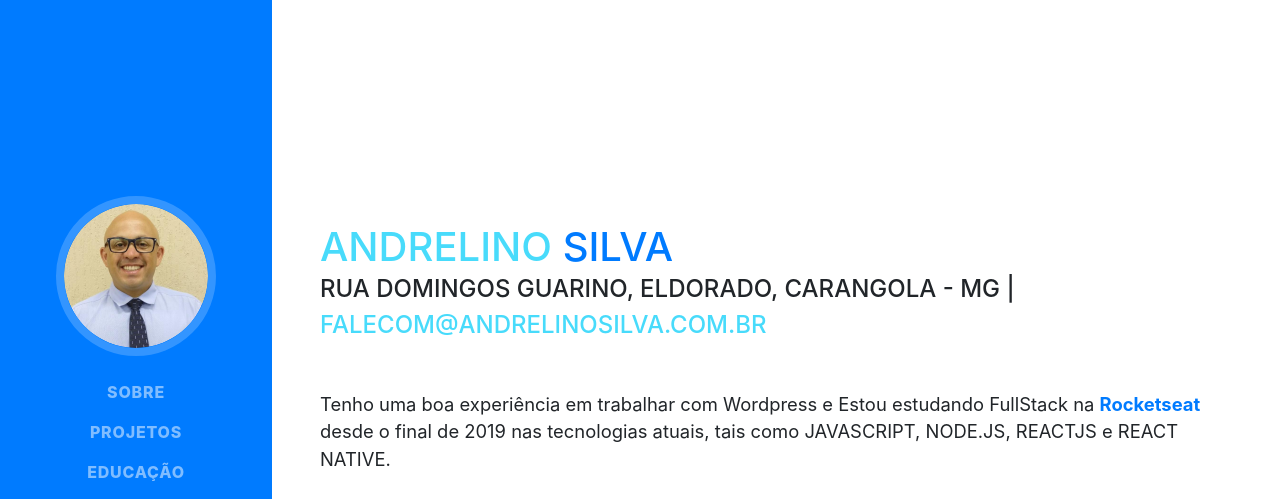
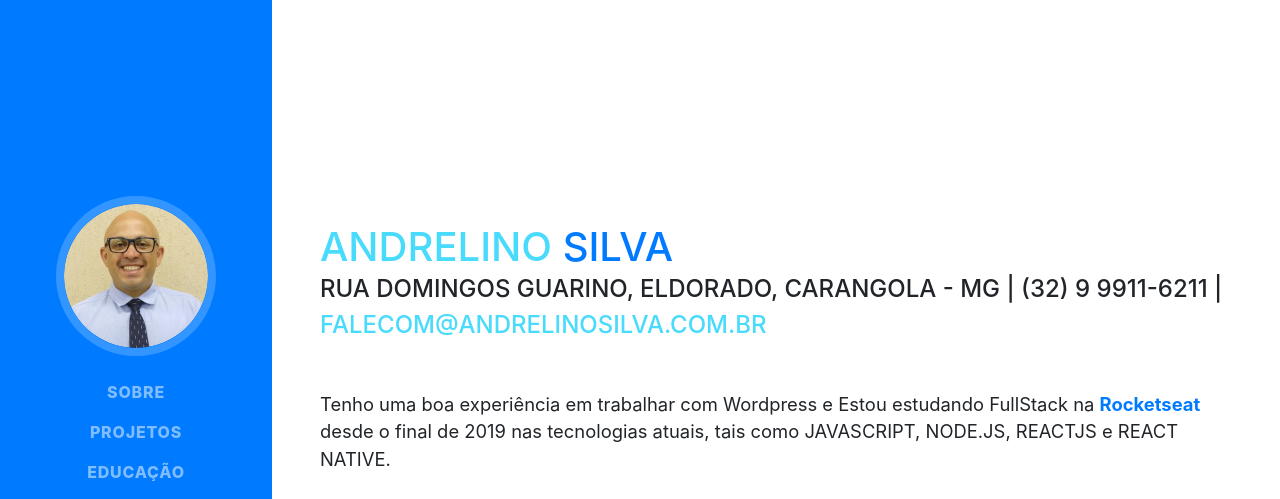
Before and after one commit to andrelinos/andrelinos.github.io, a website with bundled scripts: page index.html in a window 1280 px wide. Shown: the top 499 px of the page. Built offline with nearby package versions, Linux system fonts and the light colour scheme; a web font is replaced by a local one.

Commit message:
Adicionando informações

```diff
--- a/index.html
+++ b/index.html
@@ -68,7 +68,7 @@
         <h1 class="mb-0">Andrelino
           <span class="text-primary">Silva</span>
         </h1>
-        <div class="subheading mb-5">Rua Domingos Guarino, Eldorado, Carangola - MG |
+        <div class="subheading mb-5">Rua Domingos Guarino, Eldorado, Carangola - MG | (32) 9 9911-6211 |
           <a href="mailto:falecom@andrelinosilva.com.br">falecom@andrelinosilva.com.br</a>
         </div>
         <p class="lead mb-5">Tenho uma boa experiência em trabalhar com Wordpress e Estou estudando FullStack na <a
```
